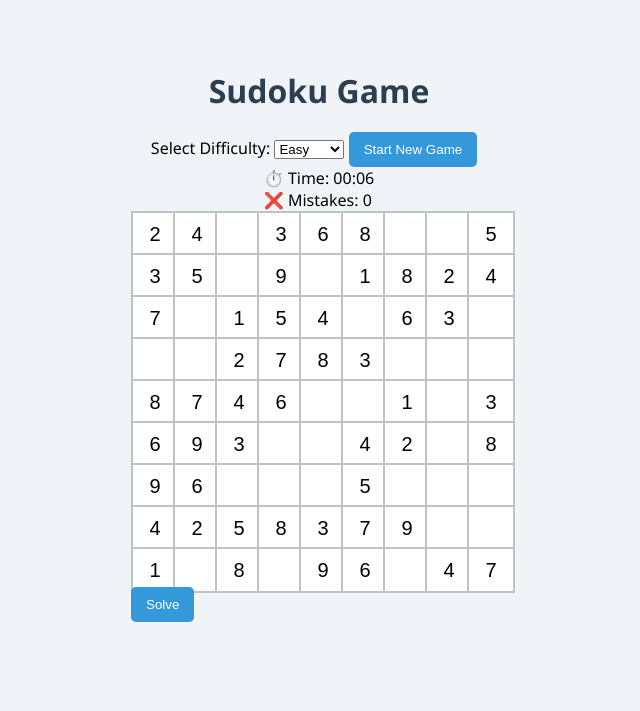
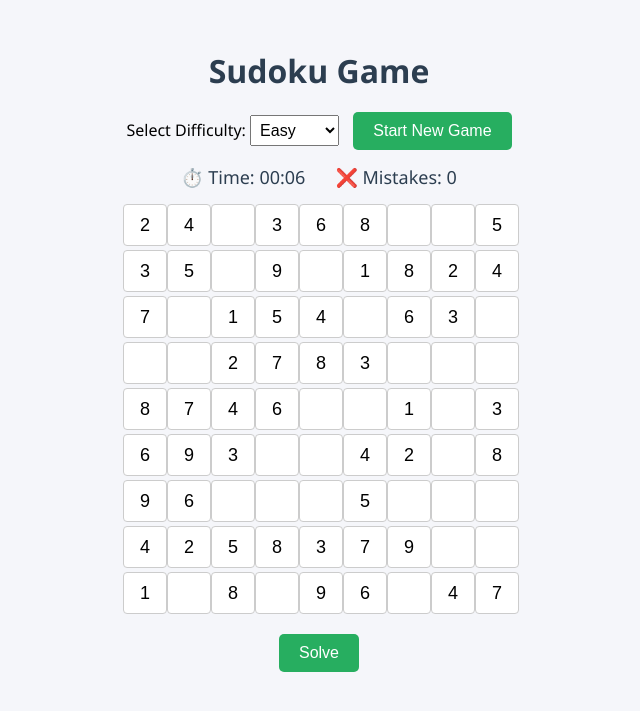
Before and after one commit to aryangirii/Sudoku, a Flask app: page / in a window 1280 px wide. Shown: the top 711 px of the page, without its empty margins (321-961 px from the left). Run offline with Flask 3, Linux system fonts and the light colour scheme.

Commit message:
Update style.css

```diff
--- a/Sudoku/static/style.css
+++ b/Sudoku/static/style.css
@@ -1,53 +1,57 @@
 body {
     font-family: 'Segoe UI', sans-serif;
-    background: #f0f4f8;
-    display: flex;
-    flex-direction: column;
-    align-items: center;
-    padding: 40px;
+    text-align: center;
+    background-color: #f5f6fa;
+    padding: 20px;
 }
 
 h1 {
+    color: #2c3e50;
     margin-bottom: 20px;
-    color: #2c3e50;
 }
 
 .sudoku-board {
     display: grid;
     grid-template-columns: repeat(9, 40px);
-    grid-template-rows: repeat(9, 40px);
-    gap: 2px;
+    grid-gap: 4px;
+    justify-content: center;
+    margin-bottom: 20px;
 }
 
-input {
-    width: 40px;
-    height: 40px;
+.sudoku-board input {
+    width: 38px;
+    height: 38px;
     text-align: center;
-    font-size: 20px;
-    border: 2px solid #bdc3c7;
-    background-color: white;
+    font-size: 18px;
+    border: 1px solid #ccc;
+    border-radius: 4px;
 }
 
-input:focus {
-    border-color: #3498db;
-    outline: none;
+.info-bar {
+    display: flex;
+    justify-content: center;
+    gap: 30px;
+    font-size: 18px;
+    color: #2c3e50;
+    margin: 15px 0;
 }
 
-.buttons {
-    margin-top: 20px;
-}
-
-button, .new-game {
-    padding: 10px 15px;
-    margin-right: 10px;
-    background-color: #3498db;
+button {
+    padding: 10px 20px;
+    font-size: 16px;
+    background-color: #27ae60;
     color: white;
     border: none;
     border-radius: 5px;
-    text-decoration: none;
     cursor: pointer;
 }
 
-button:hover, .new-game:hover {
-    background-color: #2980b9;
+button:hover {
+    background-color: #219150;
 }
+
+select {
+    padding: 5px;
+    font-size: 16px;
+    margin-right: 10px;
+}
```
